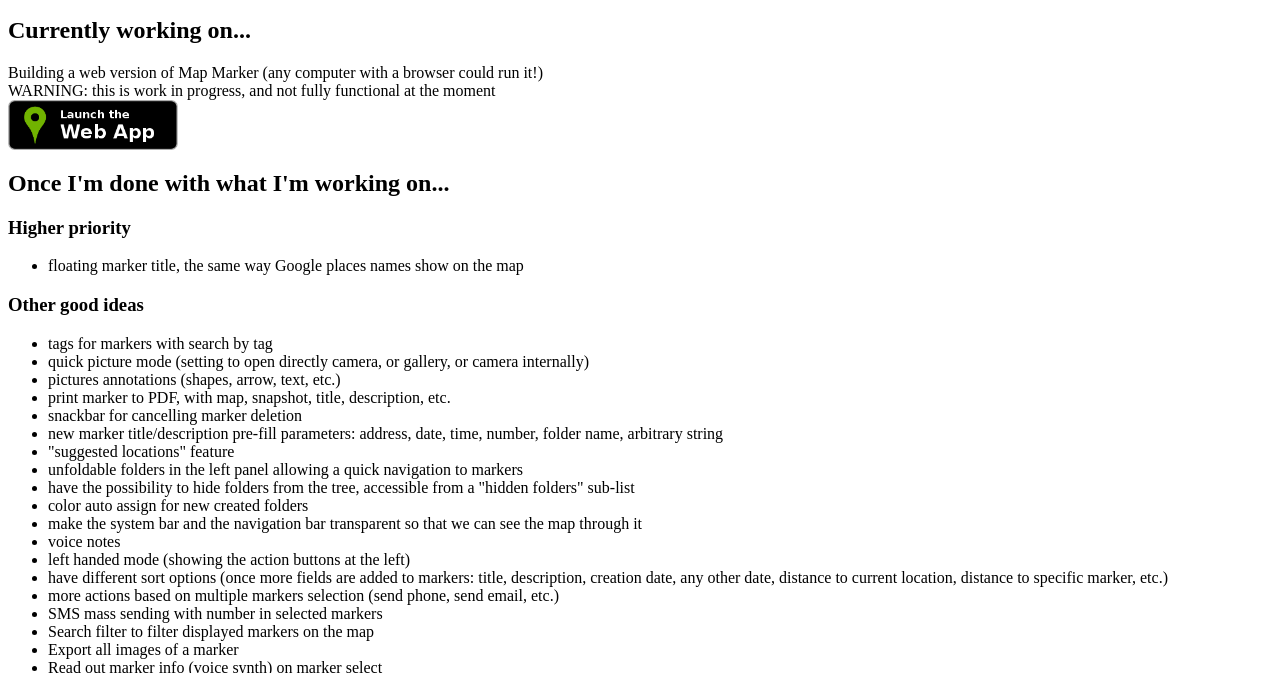
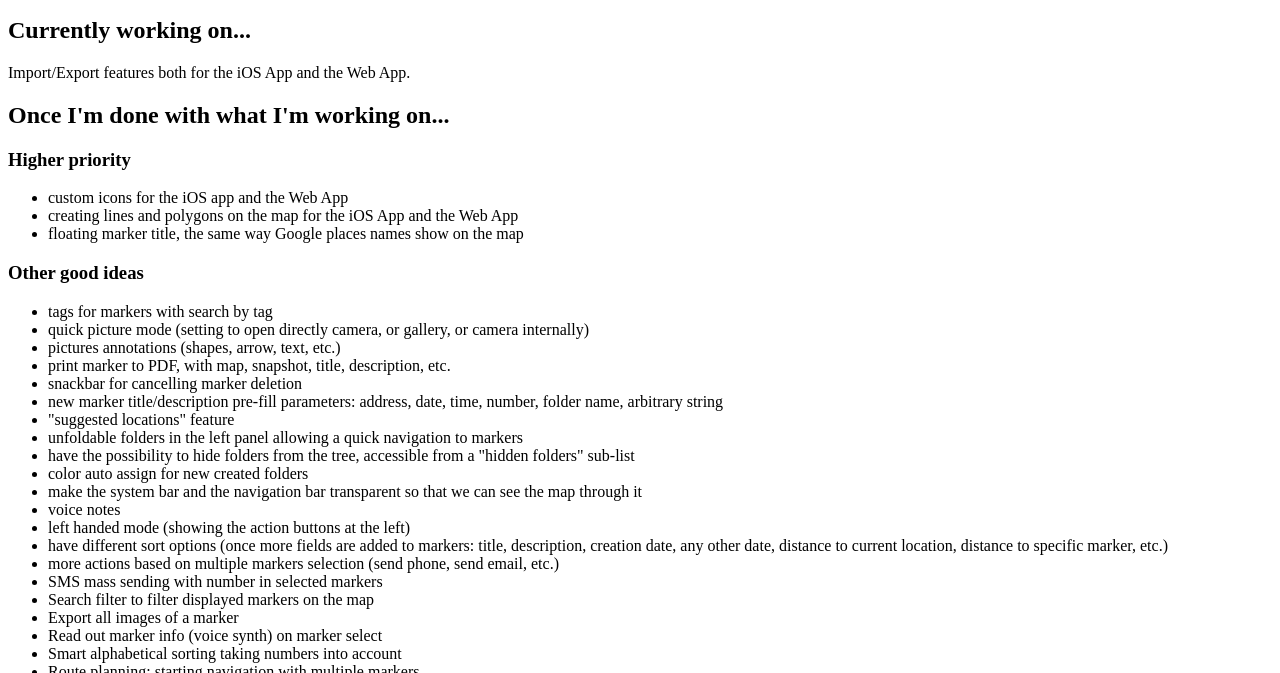
Before and after one commit to androidseb/androidseb.github.io, a plain HTML site: page wip.html in a window 1280 px wide. Shown: the part 127-800 px from the top of the page. Drawn offline with Linux system fonts and the light colour scheme.

Commit message:
updated the help and home page to handle the web app

```diff
--- a/wip.html
+++ b/wip.html
@@ -15,7 +15,7 @@
 	<script async src="https://www.googletagmanager.com/gtag/js?id=UA-53240733-3"></script>
 	<script>
 		window.dataLayer = window.dataLayer || [];
-		function gtag(){dataLayer.push(arguments);}
+		function gtag() { dataLayer.push(arguments); }
 		gtag('js', new Date());
 		gtag('config', 'UA-53240733-3');
 	</script>
@@ -27,15 +27,12 @@
 	<h1>Map Marker: work in progress</h1>
 	<p>Note: This is what I forsee doing in the future for now, I might change my mind :p</p>
 	<h2>Currently working on...</h2>
-	Building a web version of Map Marker (any computer with a browser could run it!)
-	<br> WARNING: this is work in progress, and not fully functional at the moment
-	<br>
-	<a href="./webapp/index.html">
-		<img style="height: 50px;" src="homepage/badgewebapp.png " />
-	</a>
+	Import/Export features both for the iOS App and the Web App.
 	<h2>Once I'm done with what I'm working on...</h2>
 	<h3>Higher priority</h3>
 	<ul>
+		<li>custom icons for the iOS app and the Web App</li>
+		<li>creating lines and polygons on the map for the iOS App and the Web App</li>
 		<li>floating marker title, the same way Google places names show on the map</li>
 	</ul>
 	<h3>Other good ideas</h3>
```
Also changed, not shown: index.html (+7 -4 lines).
